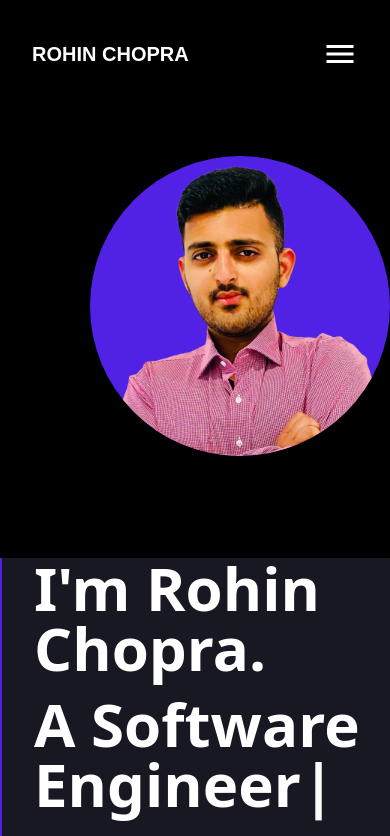
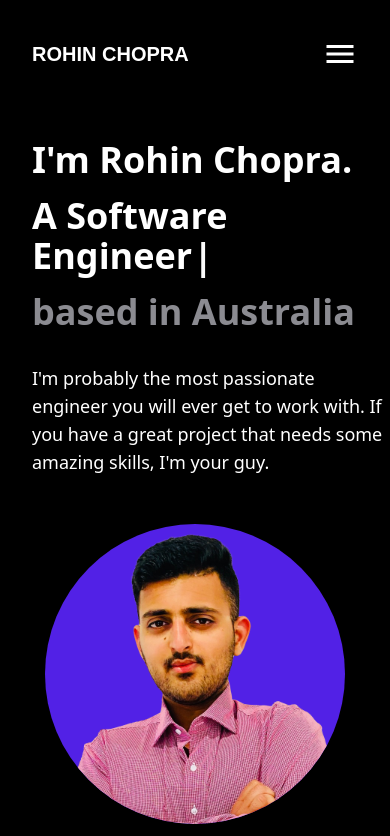
Before and after one commit to Rohin-Chopra/rohin-portfolio, a Next.js app: page / in a window 390 px wide. Shown: the top 836 px of the page. Built offline with nearby package versions, Linux system fonts and the light colour scheme.

Commit message:
made hero section responsive

```diff
--- a/pages/index.tsx
+++ b/pages/index.tsx
@@ -35,9 +35,9 @@ const Home: MyNextPage = () => {
   return (
     <Fragment>
       <section id="hero" className="h-screen">
-        <div className="md:grid md:grid-cols-3 bg-black h-full ">
+        <div className="flex flex-col-reverse justify-end pt-8 md:pt-0 md:grid md:grid-cols-3 bg-black h-full">
           <div className="bg-black relative">
-            <div className="flex justify-end">
+            <div className="flex justify-center md:justify-end">
               <div className="md:absolute -right-6 z-10 mt-12">
                 <Fade delay={50}>
                   <Image
@@ -51,22 +51,18 @@ const Home: MyNextPage = () => {
               </div>
             </div>
           </div>
-          <div className="col-span-2 bg-darkGray border-l-2 border-primary pl-8 rounded-bl-3xl ">
-            <div className="mt-24">
-              <h1 className="text-6xl font-bold text-white mb-4">
-                I&apos;m Rohin Chopra.
-              </h1>
-              <h1 className="text-6xl font-bold text-white mb-4">
+          <div className="col-span-2 md:bg-darkGray md:border-l-2 md:border-primary pl-8 rounded-bl-3xl ">
+            <div className="md:mt-24 text-4xl lg:text-6xl font-bold text-white">
+              <h1 className="mb-4">I&apos;m Rohin Chopra.</h1>
+              <h1 className="mb-4">
                 <Typewriter
                   onInit={(t) => {
                     t.typeString("A Software Engineer").start();
                   }}
                 />
               </h1>
-              <h1 className="text-6xl font-bold text-gray mb-8">
-                based in Australia
-              </h1>
-              <p className="text-white max-w-2xl text-lg">
+              <h1 className="text-gray mb-8">based in Australia</h1>
+              <p className="font-normal text-white max-w-2xl text-lg">
                 I&apos;m probably the most passionate engineer you will ever get
                 to work with. If you have a great project that needs some
                 amazing skills, I&apos;m your guy.
```
